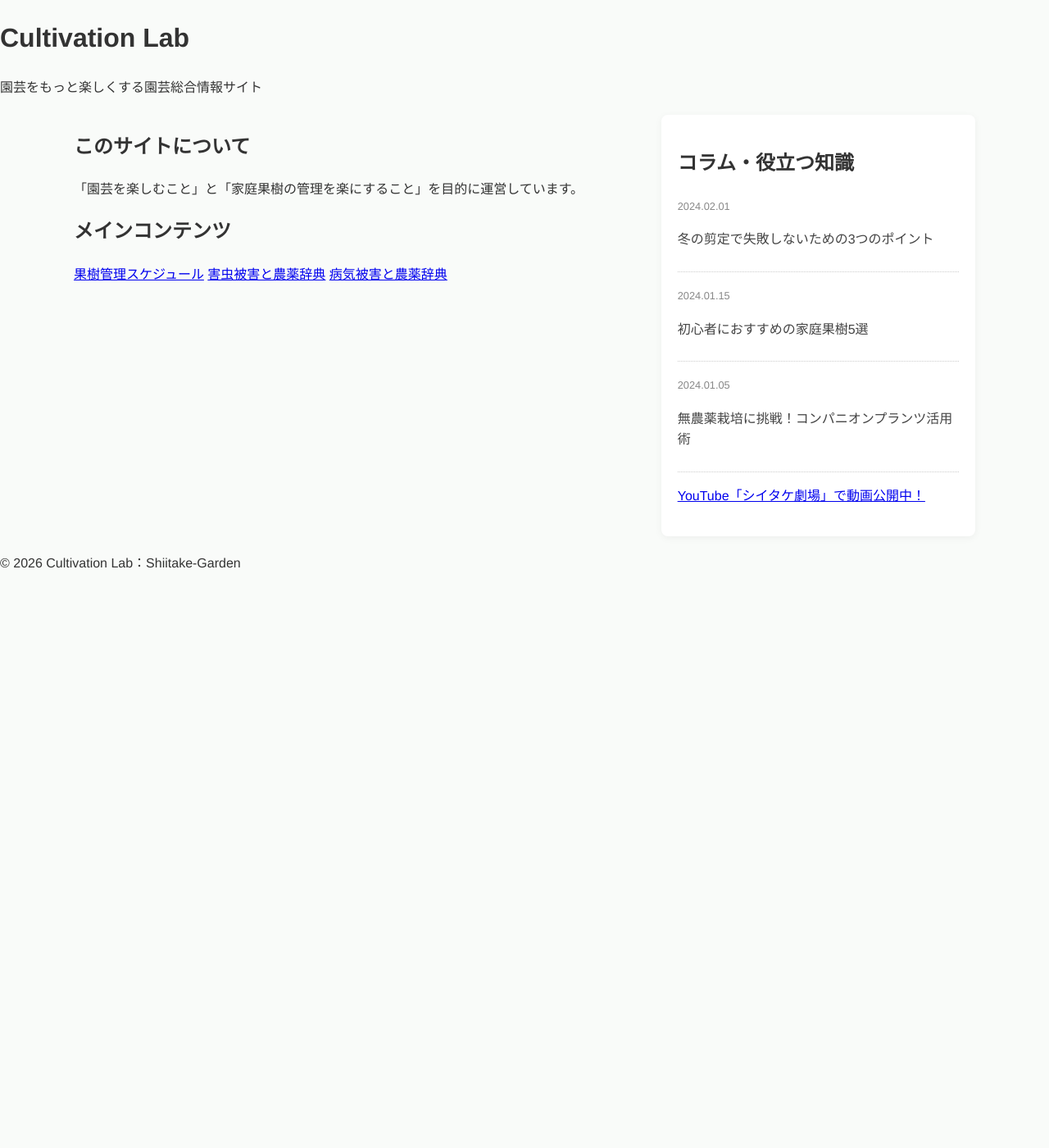
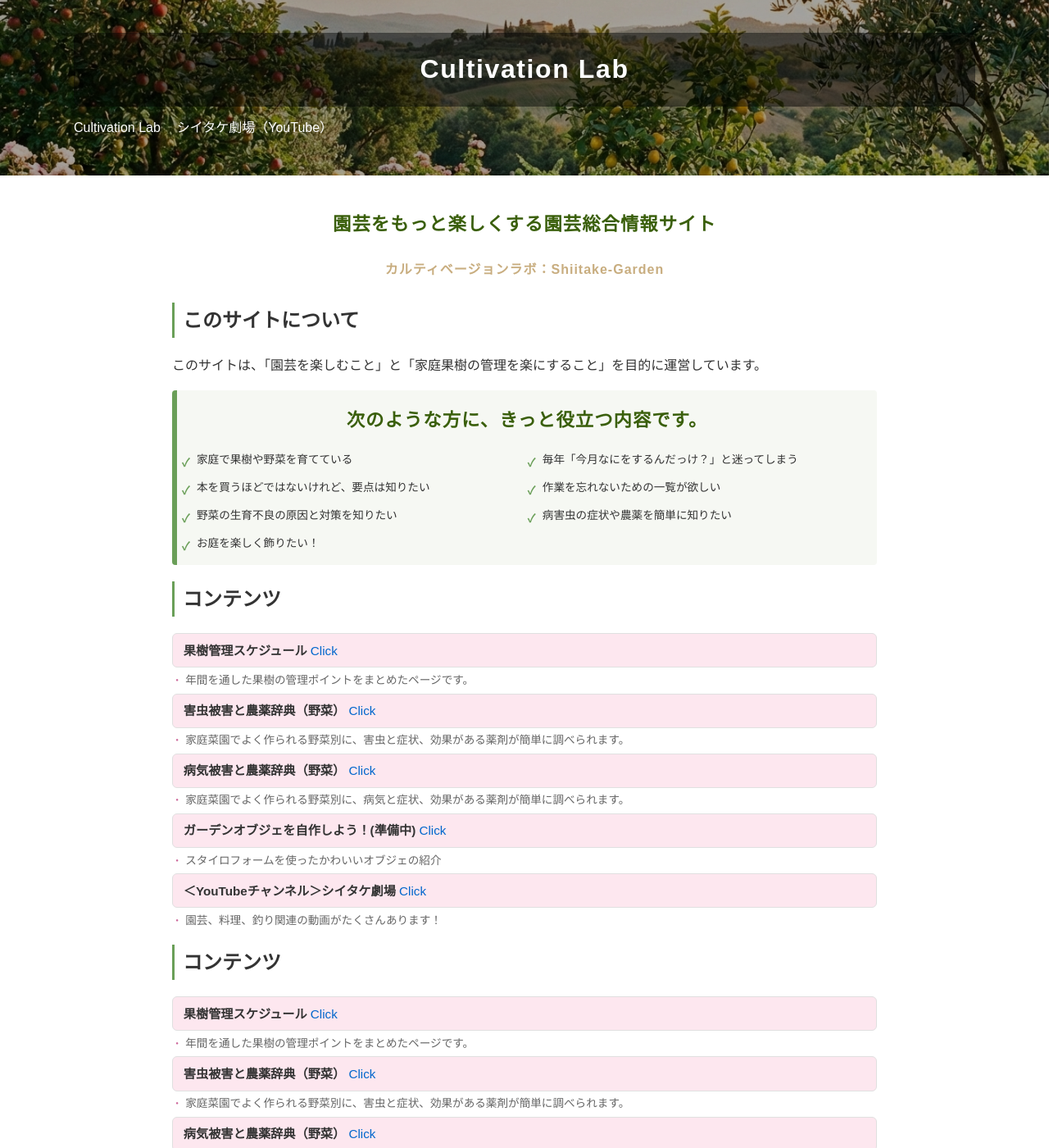
Before and after one commit to shiitake-garden/shiitake-garden.github.io, a Jekyll site: the page built from index2.html, in a window 1280 px wide and 1400 px high. Shown: the whole window at 82% size. Built offline with Jekyll 4.4.1, drawn with Linux system fonts in a browser that asks for light colours; some of the changed text lies outside the part shown.

Commit message:
Update index2.html

```diff
--- a/index2.html
+++ b/index2.html
@@ -1,68 +1,74 @@
-<!DOCTYPE html>
-<html lang="ja">
-<head>
-    <meta charset="UTF-8">
-    <meta name="viewport" content="width=device-width, initial-scale=1.0">
-    <title>Cultivation Lab：Shiitake-Garden</title>
-    <link rel="stylesheet" href="style2.css"> </head>
-<body>
+---
+layout: default
+title: 園芸データ検索
+---
 
-<header>
-    <h1>Cultivation Lab</h1>
-    <p>園芸をもっと楽しくする園芸総合情報サイト</p>
-</header>
 
-<div class="wrapper">
-    <main class="main-content">
-        <section id="about">
-            <h2>このサイトについて</h2>
-            <p>「園芸を楽しむこと」と「家庭果樹の管理を楽にすること」を目的に運営しています。</p>
-        </section>
+<section>
+<h1>園芸をもっと楽しくする園芸総合情報サイト</h1>
+<h4>カルティベージョンラボ：Shiitake-Garden</h4>
+</section>
 
-        <section id="contents">
-            <h2>メインコンテンツ</h2>
-            <div class="card-grid">
-                <a href="./schedule.html" class="card">果樹管理スケジュール</a>
-                <a href="./pest.html" class="card">害虫被害と農薬辞典</a>
-                <a href="./disease.html" class="card">病気被害と農薬辞典</a>
-            </div>
-        </section>
-    </main>
+<section>
+  <h2>このサイトについて</h2>
+  <p>このサイトは、「園芸を楽しむこと」と「家庭果樹の管理を楽にすること」を目的に運営しています。</p>
+</section>
 
-    <aside class="sidebar">
-        <h2>コラム・役立つ知識</h2>
-        <ul class="column-list">
-            <li>
-                <a href="#">
-                    <span class="date">2024.02.01</span>
-                    <p>冬の剪定で失敗しないための3つのポイント</p>
-                </a>
-            </li>
-            <li>
-                <a href="#">
-                    <span class="date">2024.01.15</span>
-                    <p>初心者におすすめの家庭果樹5選</p>
-                </a>
-            </li>
-            <li>
-                <a href="#">
-                    <span class="date">2024.01.05</span>
-                    <p>無農薬栽培に挑戦！コンパニオンプランツ活用術</p>
-                </a>
-            </li>
-        </ul>
+<section class="for-you">
+  <h3>次のような方に、きっと役立つ内容です。</h3>
+  <ul>
+    <li>家庭で果樹や野菜を育てている</li>
+    <li>毎年「今月なにをするんだっけ？」と迷ってしまう</li>
+    <li>本を買うほどではないけれど、要点は知りたい</li>
+    <li>作業を忘れないための一覧が欲しい</li>
+    <li>野菜の生育不良の原因と対策を知りたい</li>
+    <li>病害虫の症状や農薬を簡単に知りたい</li>
+    <li>お庭を楽しく飾りたい！</li>
+  </ul>
+</section>
 
-        <div class="banner">
-            <a href="https://www.youtube.com/channel/UCrtw70zncgFarJrSXo7ztjg">
-                <p>YouTube「シイタケ劇場」で動画公開中！</p>
-            </a>
-        </div>
-    </aside>
-</div>
+<section>
+  <h2>コンテンツ</h2>
+  <ul class="content-list">
+    <li><a href="./schedule.html"><strong>果樹管理スケジュール </strong><span>Click</span></a></li>
+    <p class="item-desc">年間を通した果樹の管理ポイントをまとめたページです。</p>
+    <li><a href="./pest.html"><strong>害虫被害と農薬辞典（野菜） </strong><span>Click</span></a></li>
+    <p class="item-desc">家庭菜園でよく作られる野菜別に、害虫と症状、効果がある薬剤が簡単に調べられます。</p>
+    <li><a href="./disease.html"><strong>病気被害と農薬辞典（野菜） </strong><span>Click</span></a></li>
+    <p class="item-desc">家庭菜園でよく作られる野菜別に、病気と症状、効果がある薬剤が簡単に調べられます。</p>
+    <li><a href="https://www.youtube.com/channel/UCrtw70zncgFarJrSXo7ztjg"><strong>ガーデンオブジェを自作しよう！(準備中) </strong><span>Click</span></a></li>
+    <p class="item-desc">スタイロフォームを使ったかわいいオブジェの紹介</p>
+    <li><a href="https://www.youtube.com/channel/UCrtw70zncgFarJrSXo7ztjg"><strong>＜YouTubeチャンネル＞シイタケ劇場 </strong><span>Click</span></a></li>
+    <p class="item-desc">園芸、料理、釣り関連の動画がたくさんあります！</p>
+  </ul>
 
-<footer>
-    <p>© 2026 Cultivation Lab：Shiitake-Garden</p>
-</footer>
+</section>
 
-</body>
-</html>
+<section class="content-wrapper">
+  <div class="main-content">
+    <h2>コンテンツ</h2>
+    <ul class="content-list">
+    <!-- 既存のコンテンツ項目 -->
+    <li><a href="./schedule.html"><strong>果樹管理スケジュール </strong><span>Click</span></a></li>
+    <p class="item-desc">年間を通した果樹の管理ポイントをまとめたページです。</p>
+    <li><a href="./pest.html"><strong>害虫被害と農薬辞典（野菜） </strong><span>Click</span></a></li>
+    <p class="item-desc">家庭菜園でよく作られる野菜別に、害虫と症状、効果がある薬剤が簡単に調べられます。</p>
+    <li><a href="./disease.html"><strong>病気被害と農薬辞典（野菜） </strong><span>Click</span></a></li>
+    <p class="item-desc">家庭菜園でよく作られる野菜別に、病気と症状、効果がある薬剤が簡単に調べられます。</p>
+    <li><a href="https://www.youtube.com/channel/UCrtw70zncgFarJrSXo7ztjg"><strong>ガーデンオブジェを自作しよう！(準備中) </strong><span>Click</span></a></li>
+    <p class="item-desc">スタイロフォームを使ったかわいいオブジェの紹介</p>
+    <li><a href="https://www.youtube.com/channel/UCrtw70zncgFarJrSXo7ztjg"><strong>＜YouTubeチャンネル＞シイタケ劇場 </strong><span>Click</span></a></li>
+    <p class="item-desc">園芸、料理、釣り関連の動画がたくさんあります！</p>
+    </ul>
+  </div>
+
+  <aside class="sidebar">
+    <h3>コラム</h3>
+    <ul class="sidebar-list">
+      <li><a href="#">果樹管理の科学コラム</a></li>
+      <li><a href="#">土壌改良の深い話</a></li>
+      <li><a href="#">病害虫のメカニズム解説</a></li>
+      <li><a href="#">剪定の理論と実践</a></li>
+    </ul>
+  </aside>
+</section>
```
